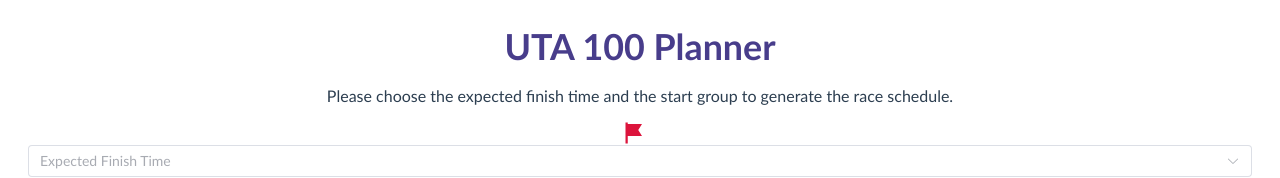
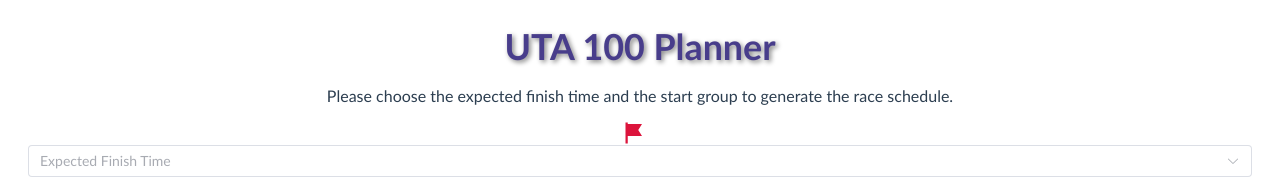
Before and after one commit to bigonez/utaplanner, a Vue app: page / in a window 1280 px wide. Shown: the top 178 px of the page. Built offline with nearby package versions, Linux system fonts and the light colour scheme; the HTML template or start-up script is replaced by a standard one.

Commit message:
Apply text shadow to header.
. apply the text shadow to header.

```diff
--- a/src/components/UtaPlanner.vue
+++ b/src/components/UtaPlanner.vue
@@ -245,5 +245,6 @@ p {
   font-size: 2.24em;
   font-weight: bold;
   color: #483d8b;
+  text-shadow: 2px 2px 5px grey;
 }
 </style>
```
